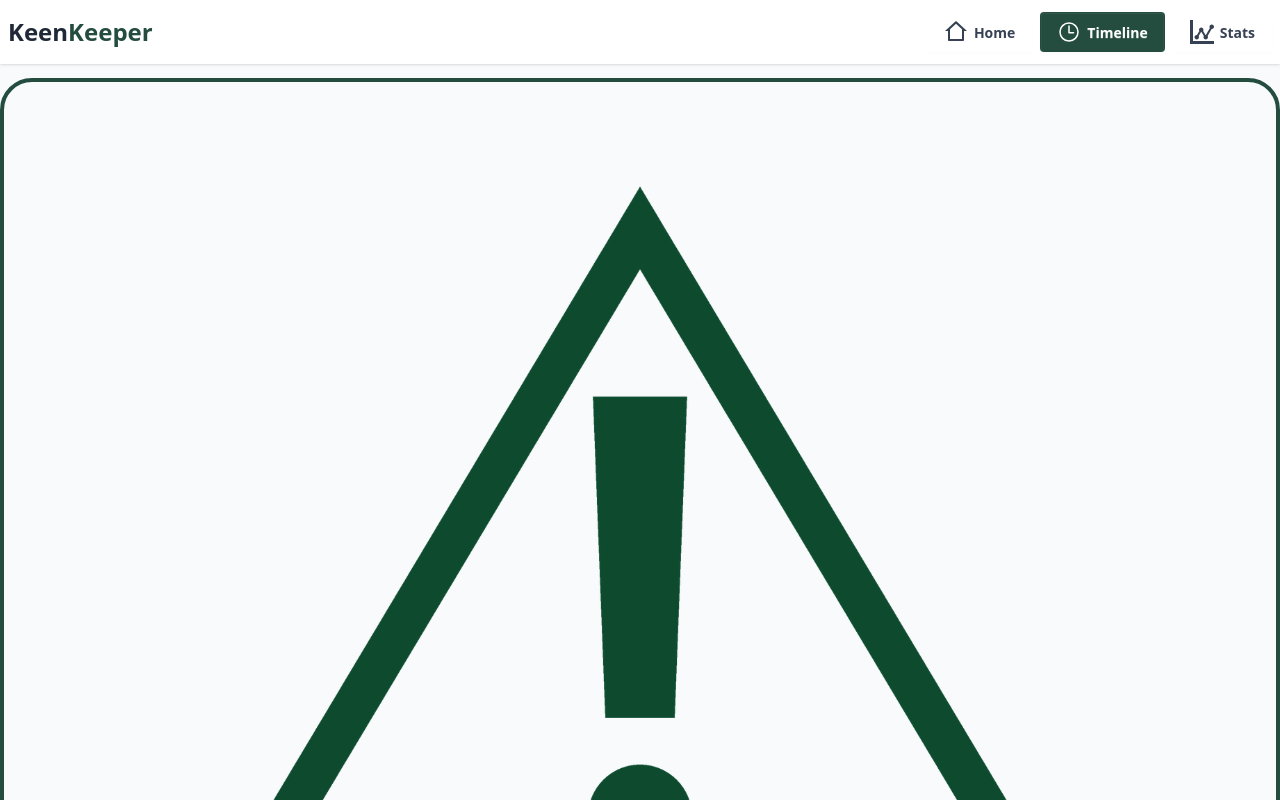
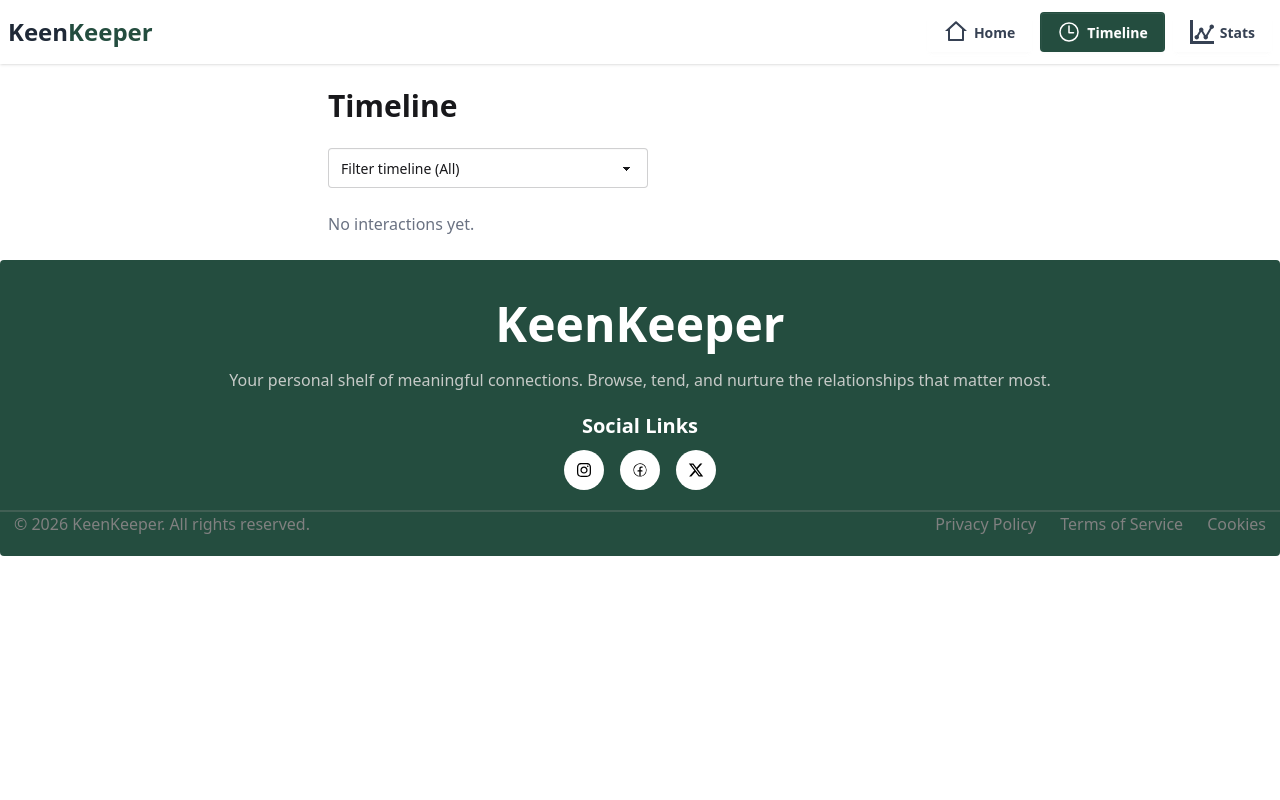
Before and after one commit to SAHIDUL-ISLAM/KeenKeeper, a Next.js app: page /timeline in a window 1280 px wide. Before the commit this address had no page. Shown: the top 800 px of the page. Built offline with nearby package versions, Linux system fonts and the light colour scheme.

Commit message:
Add Toaster notification and add Timeline pages and some design issue fixed

```diff
--- a/package.json
+++ b/package.json
@@ -12,6 +12,7 @@
     "next": "16.3.6",
     "react": "19.2.8",
     "react-dom": "19.2.8",
+    "react-hot-toast": "^2.6.1",
     "react-icons": "^5.7.0"
   },
   "devDependencies": {
--- a/src/app/card/[cardid]/page.jsx
+++ b/src/app/card/[cardid]/page.jsx
@@ -3,6 +3,7 @@ import friends from '../../../../public/friends.json';
 import Image from 'next/image';
 import { IoArchiveOutline, IoCallOutline, IoChatbubbleOutline, IoNotificationsOutline, IoVideocamOutline } from 'react-icons/io5';
 import { RiDeleteBin6Line } from 'react-icons/ri';
+import Toaster from '@/components/Toaster';
 
 const cardpage = async ({ params }) => {
     const { cardid } = await params;
@@ -85,24 +86,7 @@ const cardpage = async ({ params }) => {
                     </div>
                     <button className="btn btn-outline btn-sm">Edit</button>
                 </div>
-
-                <div className="card bg-base-100 shadow-sm p-5">
-                    <h3 className="font-bold text-[#1F2937] mb-3">Quick Check-In</h3>
-                    <div className="grid grid-cols-3 gap-3">
-                        <button className="btn btn-outline flex-col h-20 gap-1">
-                            <IoCallOutline className="text-xl" />
-                            <span className="text-xs">Call</span>
-                        </button>
-                        <button className="btn btn-outline flex-col h-20 gap-1">
-                            <IoChatbubbleOutline className="text-xl" />
-                            <span className="text-xs">Text</span>
-                        </button>
-                        <button className="btn btn-outline flex-col h-20 gap-1">
-                            <IoVideocamOutline className="text-xl" />
-                            <span className="text-xs">Video</span>
-                        </button>
-                    </div>
-                </div>
+                <Toaster friendId={person.id} friendName={person.name} />
             </div>
         </div>
     );
--- a/src/app/card/page.jsx
+++ b/src/app/card/page.jsx
@@ -10,6 +10,7 @@ const cardpage = () => {
                 <Link key={person.id} href={`/card/${person.id}`}>
                     <FriendsCard person={person} />
                 </Link>
+
             ))}
         </div>
     );
--- a/src/app/layout.js
+++ b/src/app/layout.js
@@ -1,37 +1,22 @@
-import { Geist, Geist_Mono } from "next/font/google";
-import "./globals.css";
+import { Toaster } from "react-hot-toast";
+import { TimelineProvider } from "@/context/TimelineContext";
 import Navbar from "@/components/Navbar";
 import Footer from "@/components/Footer";
-
-const geistSans = Geist({
-  variable: "--font-geist-sans",
-  subsets: ["latin"],
-});
-
-const geistMono = Geist_Mono({
-  variable: "--font-geist-mono",
-  subsets: ["latin"],
-});
-
-export const metadata = {
-  title: "Keen Keeper",
-  description: "KeenKeeper by create next app",
-};
+import "./globals.css";
 
 export default function RootLayout({ children }) {
-  return (
-    <html
-      lang="en"
-      data-theme="light"
-      className={`${geistSans.variable} ${geistMono.variable} h-full antialiased`}
-    >
-      <body className="">
-        <Navbar/>
-          <div className="bg-[#F8FAFC] ">
-          <main className="max-w-7xl mx-auto">{children}</main>
-          </div>
-        <Footer/>
-      </body>
-    </html>
-  );
+    return (
+        <html lang="en">
+            <body>
+              <Navbar />
+                <main className="max-w-7xl mx-auto">
+                  <TimelineProvider>
+                    {children}
+                    <Toaster position="top-center" />
+                  </TimelineProvider>
+                </main>
+              <Footer />
+            </body>
+        </html>
+    );
 }
--- /dev/null
+++ b/src/app/timeline/page.jsx
@@ -0,0 +1,70 @@
+"use client";
+import { useState } from "react";
+import Link from "next/link";
+import { useTimeline } from "@/context/TimelineContext";
+import { IoCallOutline, IoChatbubbleOutline, IoVideocamOutline } from "react-icons/io5";
+
+const icons = {
+    Call: <IoCallOutline className="text-xl" />,
+    Text: <IoChatbubbleOutline className="text-xl" />,
+    Video: <IoVideocamOutline className="text-xl" />,
+};
+
+const Timeline = () => {
+    const { entries } = useTimeline();
+    const [filter, setFilter] = useState("All");
+
+    const filtered =
+        filter === "All" ? entries : entries.filter((e) => e.type === filter);
+
+    return (
+        <div className="max-w-2xl mx-auto p-6">
+            <h1 className="text-3xl font-bold mb-6">Timeline</h1>
+
+            <select
+                value={filter}
+                onChange={(e) => setFilter(e.target.value)}
+                className="select select-bordered w-full max-w-xs mb-6"
+            >
+                <option value="All">Filter timeline (All)</option>
+                <option value="Call">Call</option>
+                <option value="Text">Text</option>
+                <option value="Video">Video</option>
+            </select>
+
+            {filtered.length === 0 ? (
+                <p className="text-gray-500">
+                    {entries.length === 0
+                        ? "No interactions yet."
+                        : `No ${filter} entries yet.`}
+                </p>
+            ) : (
+                <div className="flex flex-col gap-3">
+                    {filtered.map((entry) => (
+                        <Link key={entry.id} href={`/card/${entry.friendId}`}>
+                            <div className="card bg-base-100 shadow-sm p-4 flex-row items-center gap-4">
+                                {icons[entry.type]}
+                                <div>
+                                    <p className="font-semibold">
+                                        {entry.type}{" "}
+                                        <span className="font-normal text-gray-500">
+                                            with {entry.friendName}
+                                        </span>
+                                    </p>
+                                    <p className="text-sm text-gray-500">
+                                        {new Date(entry.date).toLocaleString("en-US", {
+                                            dateStyle: "medium",
+                                            timeStyle: "short",
+                                        })}
+                                    </p>
+                                </div>
+                            </div>
+                        </Link>
+                    ))}
+                </div>
+            )}
+        </div>
+    );
+};
+
+export default Timeline;
--- a/src/components/Banner.jsx
+++ b/src/components/Banner.jsx
@@ -1,7 +1,12 @@
 import Link from 'next/link';
 import React from 'react';
+import friends from '../../public/friends.json';
 
-const Banner = async() => {
+const Banner = () => {
+    const total = friends.length;
+    const onTrack = friends.filter((f) => f.status === 'on-track').length;
+    const needAttention = friends.filter((f) => f.status === 'overdue' || f.status === 'almost due').length;
+
     return (
         <div className='flex flex-col justify-center items-center px-4 pt-10 sm:pt-15 text-center border-[#97959540] mx-3.5 border-b-2'>
             <h1 className='text-3xl sm:text-4xl md:text-5xl font-bold text-[#244D3F] max-w-3xl'>
@@ -18,19 +23,19 @@ const Banner = async() => {
             <div className='grid grid-cols-2 md:grid-cols-4 gap-3.5 my-10 w-full max-w-3xl'>
                 <div className="card bg-base-100 card-md shadow-sm">
                     <div className="flex flex-col justify-center items-center p-3">
-                        <h2 className="card-title text-[#244D3F] font-bold">10</h2>
+                        <h2 className="card-title text-[#244D3F] font-bold">{total}</h2>
                         <p className='text-[#64748B] text-xs sm:text-sm text-center'>Total Friends</p>
                     </div>
                 </div>
                 <div className="card bg-base-100 card-md shadow-sm">
                     <div className="flex flex-col justify-center items-center p-3">
-                        <h2 className="card-title text-[#244D3F] font-bold">3</h2>
+                        <h2 className="card-title text-[#244D3F] font-bold">{onTrack}</h2>
                         <p className='text-[#64748B] text-xs sm:text-sm text-center'>On Track</p>
                     </div>
                 </div>
                 <div className="card bg-base-100 card-md shadow-sm">
                     <div className="flex flex-col justify-center items-center p-3">
-                        <h2 className="card-title text-[#244D3F] font-bold">6</h2>
+                        <h2 className="card-title text-[#244D3F] font-bold">{needAttention}</h2>
                         <p className='text-[#64748B] text-xs sm:text-sm text-center'>Need Attention</p>
                     </div>
                 </div>
--- a/src/components/Navbar.jsx
+++ b/src/components/Navbar.jsx
@@ -15,7 +15,6 @@ const navItems = [
 
 const Navbar = () => {
     const pathname = usePathname();
-
     return (
         <div>
             <div className="navbar flex flex-col sm:flex-row bg-base-100 shadow-sm">
--- /dev/null
+++ b/src/components/Toaster.jsx
@@ -0,0 +1,38 @@
+"use client"
+import React from 'react';
+import toast from "react-hot-toast";
+import { IoCallOutline, IoChatbubbleOutline, IoVideocamOutline } from "react-icons/io5";
+import { useTimeline } from '@/context/TimelineContext';
+
+const Toaster = ({ friendId, friendName }) => {
+    const { addEntry } = useTimeline();
+
+    const handleCheckIn = (type) => {
+        addEntry({ type, friendId, friendName });
+        toast.success(`${type} with ${friendName} added to timeline!`);
+    };
+
+    return (
+        <div className="card bg-base-100 shadow-sm p-5">
+            <h3 className="font-bold text-[#1F2937] mb-3">Quick Check-In</h3>
+            <div className="grid grid-cols-3 gap-3">
+                <button onClick={() => handleCheckIn("Call")} className="btn btn-outline flex-col h-20 gap-1">
+                    <IoCallOutline className="text-xl" />
+                    <span className="text-xs">Call</span>
+                </button>
+
+                <button onClick={() => handleCheckIn("Text")} className="btn btn-outline flex-col h-20 gap-1">
+                    <IoChatbubbleOutline className="text-xl" />
+                    <span className="text-xs">Text</span>
+                </button>
+
+                <button onClick={() => handleCheckIn("Video")} className="btn btn-outline flex-col h-20 gap-1">
+                    <IoVideocamOutline className="text-xl" />
+                    <span className="text-xs">Video</span>
+                </button>
+            </div>
+        </div>
+    );
+};
+
+export default Toaster;
--- /dev/null
+++ b/src/context/TimelineContext.jsx
@@ -0,0 +1,27 @@
+"use client";
+import { createContext, useContext, useState } from "react";
+
+const TimelineContext = createContext(null);
+
+export const TimelineProvider = ({ children }) => {
+    const [entries, setEntries] = useState([]);
+
+    const addEntry = ({ type, friendId, friendName }) => {
+        const newEntry = {
+            id: Date.now(),
+            type,
+            friendId,
+            friendName,
+            date: new Date().toISOString(),
+        };
+        setEntries((prev) => [newEntry, ...prev]);
+    };
+
+    return (
+        <TimelineContext.Provider value={{ entries, addEntry }}>
+            {children}
+        </TimelineContext.Provider>
+    );
+};
+
+export const useTimeline = () => useContext(TimelineContext);
```
Also changed, not shown: 1 other file (tests, documents, lock files or other folders).
